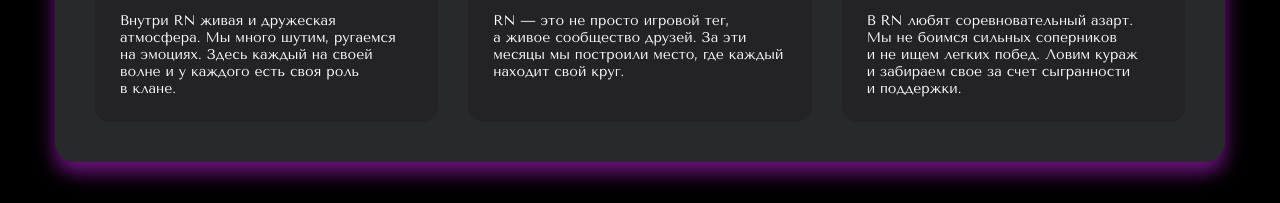
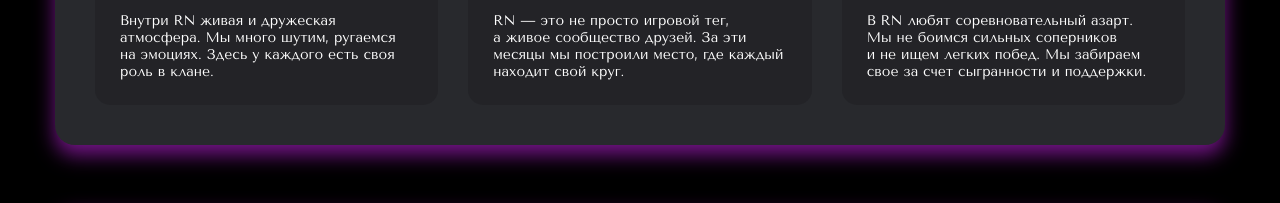
Before and after one commit to AzaFrontDev/rn-clan-v5, a website: page index.html in a window 1280 px wide. Shown: the part 373-576 px from the top of the page. Drawn offline with nearby package versions, Linux system fonts and the light colour scheme; grey boxes are pictures that could not be loaded.

```diff
--- a/index.html
+++ b/index.html
@@ -43,7 +43,7 @@
             <span class="achievements__number">100%</span>
             <span class="achievements__note">Командная среда</span>
           </div>
-          <p class="achievements__text">Внутри RN живая и&nbsp;дружеская атмосфера. Мы&nbsp;много шутим, ругаемся на&nbsp;эмоциях. Здесь каждый на&nbsp;своей волне и&nbsp;у&nbsp;каждого есть своя роль в&nbsp;клане.</p>
+          <p class="achievements__text">Внутри RN живая и&nbsp;дружеская атмосфера. Мы&nbsp;много шутим, ругаемся на&nbsp;эмоциях. Здесь у&nbsp;каждого есть своя роль в&nbsp;клане.</p>
         </li>
 
         <li class="achievements__item">
@@ -59,7 +59,7 @@
             <span class="achievements__number">Win</span>
             <span class="achievements__note">Характер</span>
           </div>
-          <p class="achievements__text">В&nbsp;RN любят соревновательный азарт. Мы&nbsp;не&nbsp;боимся сильных соперников и&nbsp;не&nbsp;ищем легких побед. Ловим кураж и&nbsp;забираем свое за&nbsp;счет сыгранности и&nbsp;поддержки.</p>
+          <p class="achievements__text">В&nbsp;RN любят соревновательный азарт. Мы&nbsp;не&nbsp;боимся сильных соперников и&nbsp;не&nbsp;ищем легких побед. Мы забираем свое за&nbsp;счет сыгранности и&nbsp;поддержки.</p>
         </li>
       </ul>
 
```
